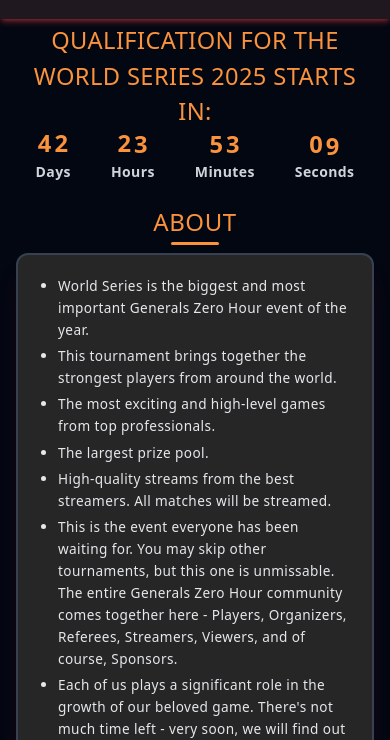
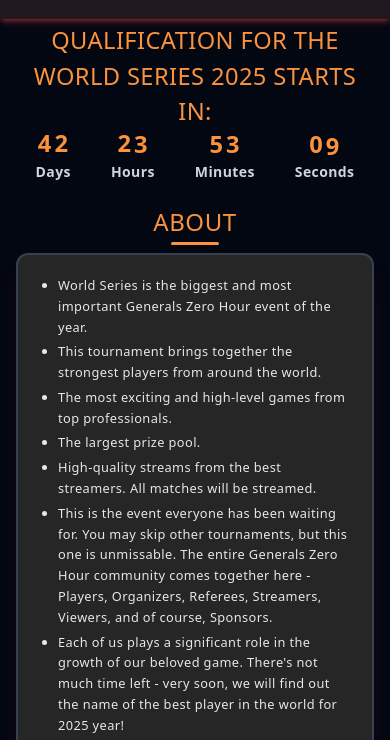
Before and after one commit to Sonic322/ZH-WORLD-SERIES, a website: page index.html in a window 390 px wide. Shown: the part 109-849 px from the top of the page. Drawn offline with Linux system fonts and the light colour scheme; no server answers.

Commit message:
Add files via upload

```diff
--- a/index.html
+++ b/index.html
@@ -84,7 +84,7 @@
       <h2 class="text-2xl text-center text-orange-400 mb-1 tracking-wide">ABOUT</h2>
       <div class="w-12 h-[3px] mx-auto bg-orange-400 rounded-full mb-2"></div>
 
-    <div class="bg-neutral-800 border-2 border-gray-700 shadow-xl rounded-xl p-5 md:p-6 shadow-red-900/20 font-light md:font-normal text-[0.85rem] md:text-[1rem]">
+    <div class="bg-neutral-800 border-2 border-gray-700 shadow-xl rounded-xl p-5 md:p-6 shadow-red-900/20 font-light md:font-normal text-[0.8rem] md:text-[1rem]">
       <ul class="list-disc list-outside ml-5 space-y-1 text-gray-200 leading-relaxed">
         <li>
         <strong>World Series</strong> is the biggest and most important <strong>Generals Zero Hour</strong> event of the year.
```
